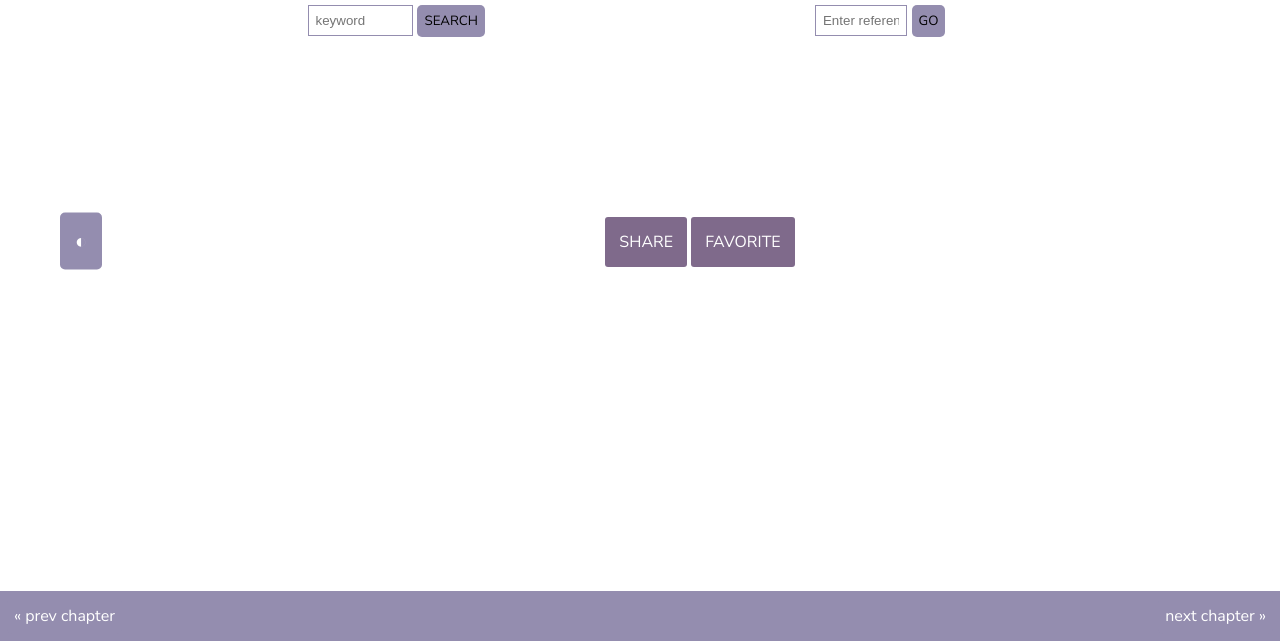
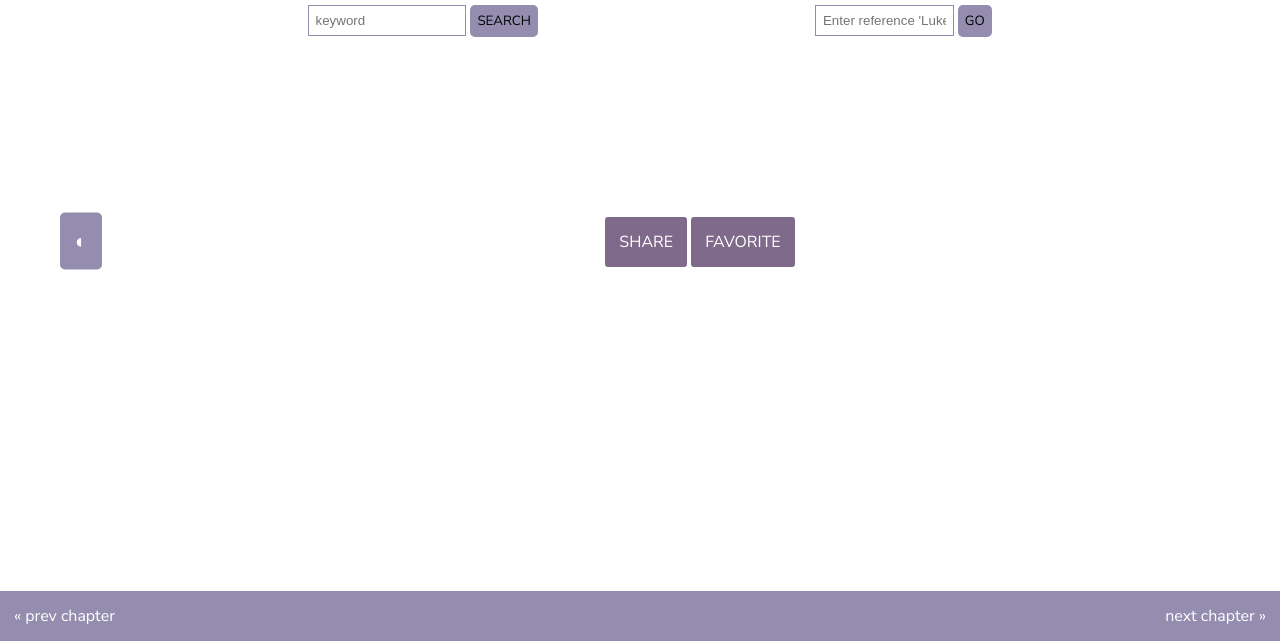
Before and after one commit to Prhoda10/Cuneiform, a website: page public/index.html in a window 1280 px wide. Shown: the part 159-800 px from the top of the page. Drawn offline with nearby package versions, Linux system fonts and the light colour scheme; no server answers.

Commit message:
deprecated onkeypress changed to onkeydown

```diff
--- a/public/index.html
+++ b/public/index.html
@@ -25,13 +25,13 @@
    </nav>
 
       <div id="searchKey">
-         <input type="text" id="keyWordSearch" class="searchfield" placeholder="keyword" onkeypress="handleEnterSRC()" />
+         <input type="text" id="keyWordSearch" class="searchfield" placeholder="keyword" onkeydown="handleEnterSRC()" />
         <button id="Search" onclick="getSRC()">SEARCH</button>
       </div>
 
       <div id="search">
          <!--<input type="text" class="searchfield" id="book" placeholder="Enter Book" onkeypress="handleEnter(event)">-->
-         <input type="text" class="searchfield" id="reference" placeholder="Enter reference 'Luke'(xx:xx)" onkeypress="handleEnterRef()">
+         <input type="text" class="searchfield" id="reference" placeholder="Enter reference 'Luke'(xx:xx)" onkeydown="handleEnterRef()">
          <button id="toggleVerse" onclick="getTXT(1)">GO</button>
       </div>
 
--- a/public/styles.css
+++ b/public/styles.css
@@ -127,7 +127,7 @@ button {
   position: relative;
   white-space: nowrap;
   padding: 7px;
-  width: 40%;
+  width: 60%;
   border: 1px solid rgb(148, 141, 175);
 }
 
```
